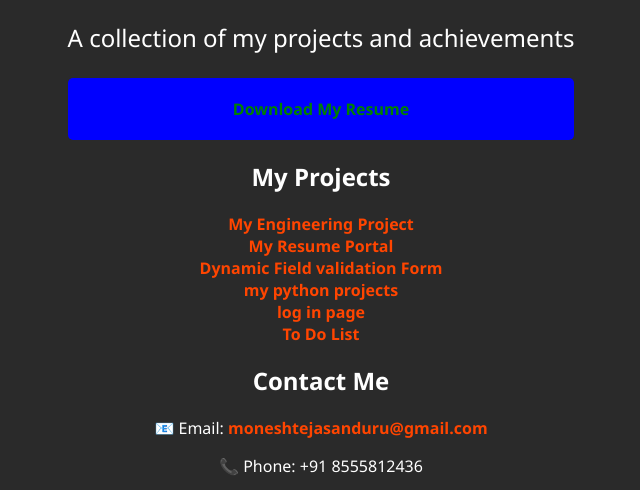
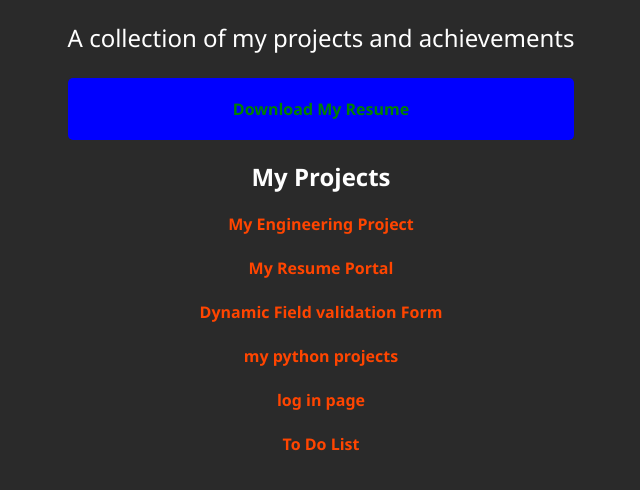
Before and after one commit to Moneshteja/portfolio, a plain HTML site: page index.html in a window 1280 px wide. Shown: the part 301-791 px from the top of the page, without its empty margins (319-959 px from the left). Drawn offline with Linux system fonts and the light colour scheme.

Commit message:
Update index.html

```diff
--- a/index.html
+++ b/index.html
@@ -73,15 +73,15 @@
         </div>
         <h2>My Projects</h2>
         <ul>
-            <li><a href="https://moneshteja.github.io/engineering_project-/">My Engineering Project</a></li>
-            <li><a href="https://moneshteja.github.io/Resume./">My Resume Portal</a></li>
-            <li><a href="https://moneshteja.github.io/DynamicFieldValidationForm/">Dynamic Field validation Form</a></li>
-            <li><a href="https://github.com/Moneshteja/Python_projects">my python projects</a></li>
-            <li><a href="https://moneshteja.github.io/log-in-page/">log in page</a></li>
-            <li><a href="https://moneshteja.github.io/to-do-list/">To Do List</a></li>
+            <li><a href="https://moneshteja.github.io/engineering_project-/">My Engineering Project</a></li><br>
+            <li><a href="https://moneshteja.github.io/Resume./">My Resume Portal</a></li><br>
+            <li><a href="https://moneshteja.github.io/DynamicFieldValidationForm/">Dynamic Field validation Form</a></li><br>
+            <li><a href="https://github.com/Moneshteja/Python_projects">my python projects</a></li><br>
+            <li><a href="https://moneshteja.github.io/log-in-page/">log in page</a></li><br>
+            <li><a href="https://moneshteja.github.io/to-do-list/">To Do List</a></li><br>
            <!--
-            <li><a href=""></a>a>text</li>
-            <li><a href=""></a>a>text</li>
+            <li><a href="link">text</a></li><br>
+            <li><a href="link">text</a></li><br>
             -->
         </ul>
         <h2>Contact Me</h2>
```
